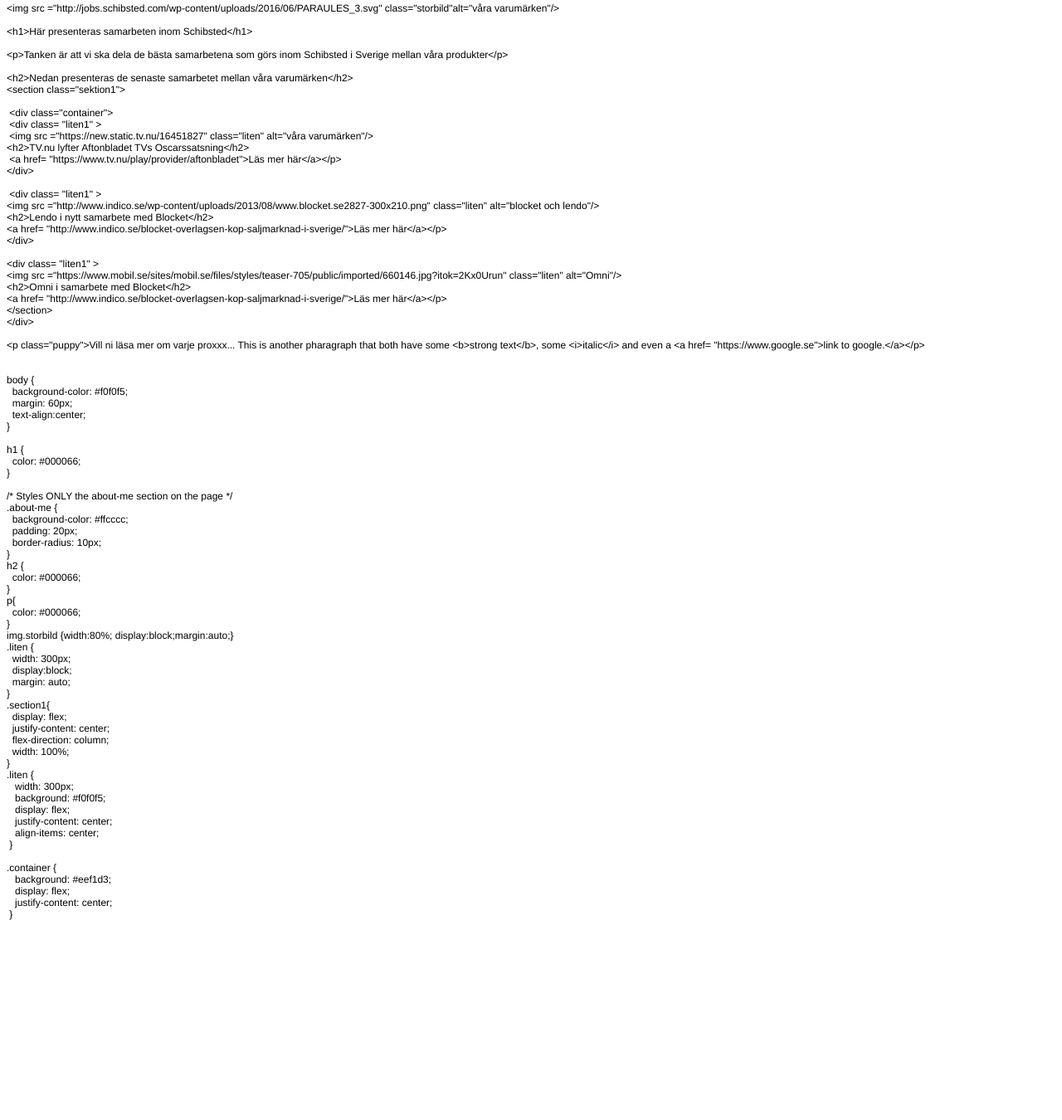
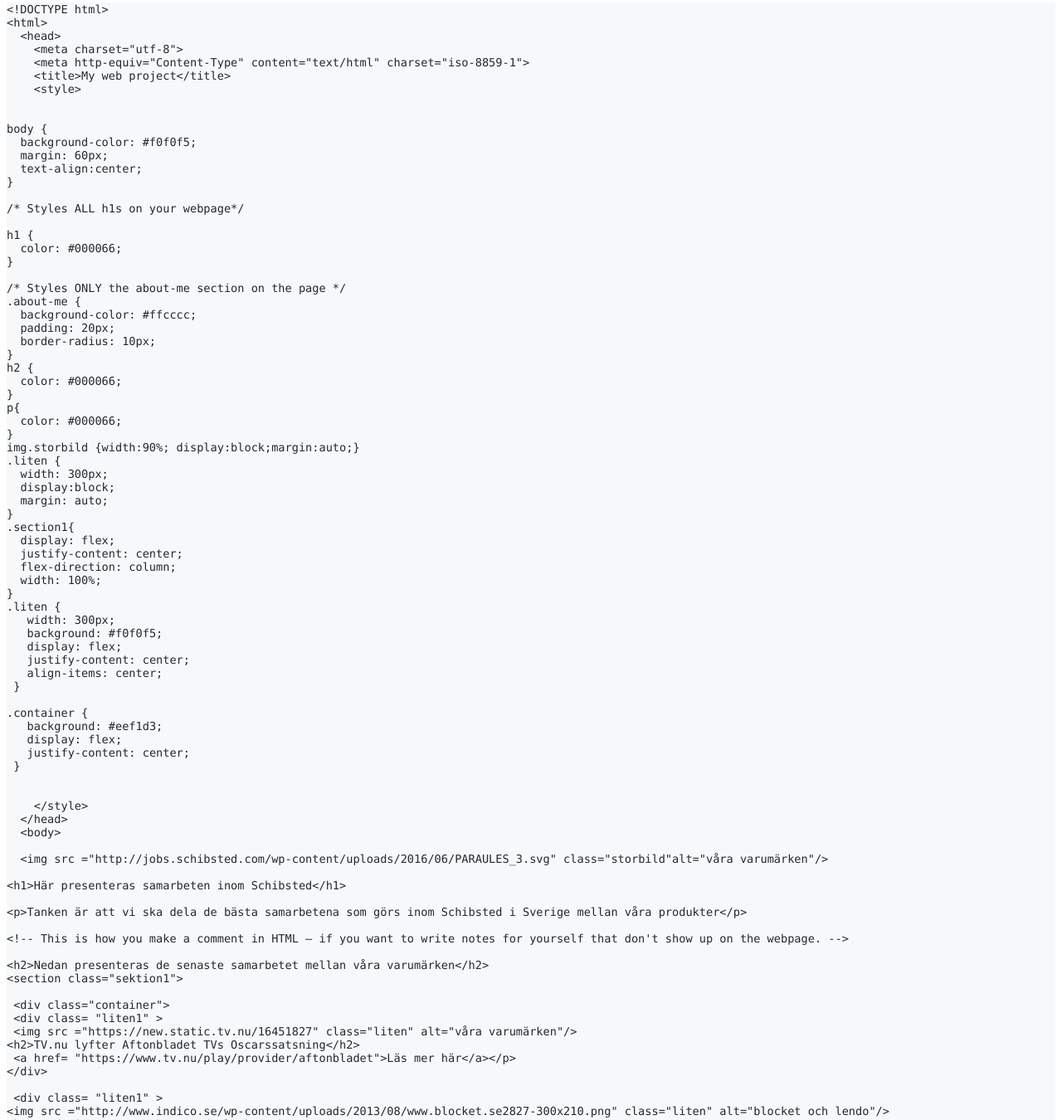
Before and after one commit to christineloob/myfirstwebpage, a plain HTML site: page index.html in a window 1280 px wide. Shown: the part 5-1355 px from the top of the page at 83% size. Before the commit the page ends 1122 px from the top, so only its background shows below. Drawn offline with Linux system fonts and the light colour scheme.

Commit message:
Christine

```diff
--- a/index.html
+++ b/index.html
@@ -7,89 +7,112 @@
   <meta name="Generator" content="Cocoa HTML Writer">
   <meta name="CocoaVersion" content="1504.83">
   <style type="text/css">
-    p.p1 {margin: 0.0px 0.0px 0.0px 0.0px; font: 12.0px Helvetica}
-    p.p2 {margin: 0.0px 0.0px 0.0px 0.0px; font: 12.0px Helvetica; min-height: 14.0px}
+    p.p1 {margin: 0.0px 0.0px 0.0px 0.0px; line-height: 19.0px; font: 13.6px Menlo; color: #24292e; -webkit-text-stroke: #24292e; background-color: #f6f8fa}
+    p.p2 {margin: 0.0px 0.0px 0.0px 0.0px; line-height: 19.0px; font: 13.6px Menlo; color: #24292e; -webkit-text-stroke: #24292e; background-color: #f6f8fa; min-height: 16.0px}
+    span.s1 {font-kerning: none}
   </style>
 </head>
 <body>
-<p class="p1">&lt;img src ="http://jobs.schibsted.com/wp-content/uploads/2016/06/PARAULES_3.svg" class="storbild"alt="våra varumärken"/&gt;</p>
-<p class="p2"><br></p>
-<p class="p1">&lt;h1&gt;Här presenteras samarbeten inom Schibsted&lt;/h1&gt;</p>
-<p class="p2"><br></p>
-<p class="p1">&lt;p&gt;Tanken är att vi ska dela de bästa samarbetena som görs inom Schibsted i Sverige mellan våra produkter&lt;/p&gt;</p>
-<p class="p2"><br></p>
-<p class="p1">&lt;h2&gt;Nedan presenteras de senaste samarbetet mellan våra varumärken&lt;/h2&gt;</p>
-<p class="p1">&lt;section class="sektion1"&gt;</p>
-<p class="p2"><br></p>
-<p class="p1"><span class="Apple-converted-space"> </span>&lt;div class="container"&gt;</p>
-<p class="p1"><span class="Apple-converted-space"> </span>&lt;div class= "liten1" &gt;</p>
-<p class="p1"><span class="Apple-converted-space"> </span>&lt;img src ="https://new.static.tv.nu/16451827" class="liten" alt="våra varumärken"/&gt;</p>
-<p class="p1">&lt;h2&gt;TV.nu lyfter Aftonbladet TVs Oscarssatsning&lt;/h2&gt;</p>
-<p class="p1"><span class="Apple-converted-space"> </span>&lt;a href= "https://www.tv.nu/play/provider/aftonbladet"&gt;Läs mer här&lt;/a&gt;&lt;/p&gt;</p>
-<p class="p1">&lt;/div&gt;</p>
-<p class="p2"><br></p>
-<p class="p1"><span class="Apple-converted-space"> </span>&lt;div class= "liten1" &gt;</p>
-<p class="p1">&lt;img src ="http://www.indico.se/wp-content/uploads/2013/08/www.blocket.se2827-300x210.png" class="liten" alt="blocket och lendo"/&gt;</p>
-<p class="p1">&lt;h2&gt;Lendo i nytt samarbete med Blocket&lt;/h2&gt;</p>
-<p class="p1">&lt;a href= "http://www.indico.se/blocket-overlagsen-kop-saljmarknad-i-sverige/"&gt;Läs mer här&lt;/a&gt;&lt;/p&gt;</p>
-<p class="p1">&lt;/div&gt;</p>
-<p class="p2"><br></p>
-<p class="p1">&lt;div class= "liten1" &gt;</p>
-<p class="p1">&lt;img src ="https://www.mobil.se/sites/mobil.se/files/styles/teaser-705/public/imported/660146.jpg?itok=2Kx0Urun" class="liten" alt="Omni"/&gt;</p>
-<p class="p1">&lt;h2&gt;Omni i samarbete med Blocket&lt;/h2&gt;</p>
-<p class="p1">&lt;a href= "http://www.indico.se/blocket-overlagsen-kop-saljmarknad-i-sverige/"&gt;Läs mer här&lt;/a&gt;&lt;/p&gt;</p>
-<p class="p1">&lt;/section&gt;</p>
-<p class="p1">&lt;/div&gt;</p>
-<p class="p2"><br></p>
-<p class="p1">&lt;p class="puppy"&gt;Vill ni läsa mer om varje proxxx... This is another pharagraph that both have some &lt;b&gt;strong text&lt;/b&gt;, some &lt;i&gt;italic&lt;/i&gt; and even a &lt;a href= "https://www.google.se"&gt;link to google.&lt;/a&gt;&lt;/p&gt;</p>
-<p class="p2"><br></p>
-<p class="p2"><br></p>
-<p class="p1">body {</p>
-<p class="p1"><span class="Apple-converted-space">  </span>background-color: #f0f0f5;</p>
-<p class="p1"><span class="Apple-converted-space">  </span>margin: 60px;</p>
-<p class="p1"><span class="Apple-converted-space">  </span>text-align:center;</p>
-<p class="p1">}</p>
-<p class="p2"><br></p>
-<p class="p1">h1 {</p>
-<p class="p1"><span class="Apple-converted-space">  </span>color: #000066; <span class="Apple-converted-space"> </span></p>
-<p class="p1">}</p>
-<p class="p2"><br></p>
-<p class="p1">/* Styles ONLY the about-me section on the page */</p>
-<p class="p1">.about-me {</p>
-<p class="p1"><span class="Apple-converted-space">  </span>background-color: #ffcccc;</p>
-<p class="p1"><span class="Apple-converted-space">  </span>padding: 20px;</p>
-<p class="p1"><span class="Apple-converted-space">  </span>border-radius: 10px;</p>
-<p class="p1">}</p>
-<p class="p1">h2 {</p>
-<p class="p1"><span class="Apple-converted-space">  </span>color: #000066; <span class="Apple-converted-space"> </span></p>
-<p class="p1">}</p>
-<p class="p1">p{</p>
-<p class="p1"><span class="Apple-converted-space">  </span>color: #000066; <span class="Apple-converted-space"> </span></p>
-<p class="p1">}</p>
-<p class="p1">img.storbild {width:80%; display:block;margin:auto;}</p>
-<p class="p1">.liten {</p>
-<p class="p1"><span class="Apple-converted-space">  </span>width: 300px;</p>
-<p class="p1"><span class="Apple-converted-space">  </span>display:block;</p>
-<p class="p1"><span class="Apple-converted-space">  </span>margin: auto;</p>
-<p class="p1">}</p>
-<p class="p1">.section1{</p>
-<p class="p1"><span class="Apple-converted-space">  </span>display: flex;</p>
-<p class="p1"><span class="Apple-converted-space">  </span>justify-content: center;</p>
-<p class="p1"><span class="Apple-converted-space">  </span>flex-direction: column;</p>
-<p class="p1"><span class="Apple-converted-space">  </span>width: 100%;<span class="Apple-converted-space"> </span></p>
-<p class="p1">}</p>
-<p class="p1">.liten {</p>
-<p class="p1"><span class="Apple-converted-space">   </span>width: 300px;</p>
-<p class="p1"><span class="Apple-converted-space">   </span>background: #f0f0f5;</p>
-<p class="p1"><span class="Apple-converted-space">   </span>display: flex;</p>
-<p class="p1"><span class="Apple-converted-space">   </span>justify-content: center;</p>
-<p class="p1"><span class="Apple-converted-space">   </span>align-items: center;</p>
-<p class="p1"><span class="Apple-converted-space"> </span>}</p>
-<p class="p2"><br></p>
-<p class="p1">.container {</p>
-<p class="p1"><span class="Apple-converted-space">   </span>background: #eef1d3;</p>
-<p class="p1"><span class="Apple-converted-space">   </span>display: flex;</p>
-<p class="p1"><span class="Apple-converted-space">   </span>justify-content: center;</p>
-<p class="p1"><span class="Apple-converted-space"> </span>}</p>
+<p class="p1"><span class="s1">&lt;!DOCTYPE html&gt;</span></p>
+<p class="p1"><span class="s1">&lt;html&gt;</span></p>
+<p class="p1"><span class="s1"><span class="Apple-converted-space">  </span>&lt;head&gt;</span></p>
+<p class="p1"><span class="s1"><span class="Apple-converted-space">    </span>&lt;meta charset="utf-8"&gt;</span></p>
+<p class="p1"><span class="s1"><span class="Apple-converted-space">    </span>&lt;meta http-equiv="Content-Type" content="text/html" charset="iso-8859-1"&gt;</span></p>
+<p class="p1"><span class="s1"><span class="Apple-converted-space">    </span>&lt;title&gt;My web project&lt;/title&gt;</span></p>
+<p class="p1"><span class="s1"><span class="Apple-converted-space">    </span>&lt;style&gt;</span></p>
+<p class="p2"><span class="s1"><span class="Apple-converted-space">    </span></span></p>
+<p class="p2"><span class="s1"><span class="Apple-converted-space">  </span></span></p>
+<p class="p1"><span class="s1">body {</span></p>
+<p class="p1"><span class="s1"><span class="Apple-converted-space">  </span>background-color: #f0f0f5;</span></p>
+<p class="p1"><span class="s1"><span class="Apple-converted-space">  </span>margin: 60px;</span></p>
+<p class="p1"><span class="s1"><span class="Apple-converted-space">  </span>text-align:center;</span></p>
+<p class="p1"><span class="s1">}</span></p>
+<p class="p2"><span class="s1"></span><br></p>
+<p class="p1"><span class="s1">/* Styles ALL h1s on your webpage*/</span></p>
+<p class="p2"><span class="s1"></span><br></p>
+<p class="p1"><span class="s1">h1 {</span></p>
+<p class="p1"><span class="s1"><span class="Apple-converted-space">  </span>color: #000066; <span class="Apple-converted-space"> </span></span></p>
+<p class="p1"><span class="s1">}</span></p>
+<p class="p2"><span class="s1"></span><br></p>
+<p class="p1"><span class="s1">/* Styles ONLY the about-me section on the page */</span></p>
+<p class="p1"><span class="s1">.about-me {</span></p>
+<p class="p1"><span class="s1"><span class="Apple-converted-space">  </span>background-color: #ffcccc;</span></p>
+<p class="p1"><span class="s1"><span class="Apple-converted-space">  </span>padding: 20px;</span></p>
+<p class="p1"><span class="s1"><span class="Apple-converted-space">  </span>border-radius: 10px;</span></p>
+<p class="p1"><span class="s1">}</span></p>
+<p class="p1"><span class="s1">h2 {</span></p>
+<p class="p1"><span class="s1"><span class="Apple-converted-space">  </span>color: #000066; <span class="Apple-converted-space"> </span></span></p>
+<p class="p1"><span class="s1">}</span></p>
+<p class="p1"><span class="s1">p{</span></p>
+<p class="p1"><span class="s1"><span class="Apple-converted-space">  </span>color: #000066; <span class="Apple-converted-space"> </span></span></p>
+<p class="p1"><span class="s1">}</span></p>
+<p class="p1"><span class="s1">img.storbild {width:90%; display:block;margin:auto;}</span></p>
+<p class="p1"><span class="s1">.liten {</span></p>
+<p class="p1"><span class="s1"><span class="Apple-converted-space">  </span>width: 300px;</span></p>
+<p class="p1"><span class="s1"><span class="Apple-converted-space">  </span>display:block;</span></p>
+<p class="p1"><span class="s1"><span class="Apple-converted-space">  </span>margin: auto;</span></p>
+<p class="p1"><span class="s1">}</span></p>
+<p class="p1"><span class="s1">.section1{</span></p>
+<p class="p1"><span class="s1"><span class="Apple-converted-space">  </span>display: flex;</span></p>
+<p class="p1"><span class="s1"><span class="Apple-converted-space">  </span>justify-content: center;</span></p>
+<p class="p1"><span class="s1"><span class="Apple-converted-space">  </span>flex-direction: column;</span></p>
+<p class="p1"><span class="s1"><span class="Apple-converted-space">  </span>width: 100%;<span class="Apple-converted-space"> </span></span></p>
+<p class="p1"><span class="s1">}</span></p>
+<p class="p1"><span class="s1">.liten {</span></p>
+<p class="p1"><span class="s1"><span class="Apple-converted-space">   </span>width: 300px;</span></p>
+<p class="p1"><span class="s1"><span class="Apple-converted-space">   </span>background: #f0f0f5;</span></p>
+<p class="p1"><span class="s1"><span class="Apple-converted-space">   </span>display: flex;</span></p>
+<p class="p1"><span class="s1"><span class="Apple-converted-space">   </span>justify-content: center;</span></p>
+<p class="p1"><span class="s1"><span class="Apple-converted-space">   </span>align-items: center;</span></p>
+<p class="p1"><span class="s1"><span class="Apple-converted-space"> </span>}</span></p>
+<p class="p2"><span class="s1"></span><br></p>
+<p class="p1"><span class="s1">.container {</span></p>
+<p class="p1"><span class="s1"><span class="Apple-converted-space">   </span>background: #eef1d3;</span></p>
+<p class="p1"><span class="s1"><span class="Apple-converted-space">   </span>display: flex;</span></p>
+<p class="p1"><span class="s1"><span class="Apple-converted-space">   </span>justify-content: center;</span></p>
+<p class="p1"><span class="s1"><span class="Apple-converted-space"> </span>}</span></p>
+<p class="p2"><span class="s1"></span><br></p>
+<p class="p2"><span class="s1"></span><br></p>
+<p class="p1"><span class="s1"><span class="Apple-converted-space">    </span>&lt;/style&gt;</span></p>
+<p class="p1"><span class="s1"><span class="Apple-converted-space">  </span>&lt;/head&gt;</span></p>
+<p class="p1"><span class="s1"><span class="Apple-converted-space">  </span>&lt;body&gt;</span></p>
+<p class="p2"><span class="s1"><span class="Apple-converted-space">  </span></span></p>
+<p class="p1"><span class="s1"><span class="Apple-converted-space">  </span>&lt;img src ="http://jobs.schibsted.com/wp-content/uploads/2016/06/PARAULES_3.svg" class="storbild"alt="våra varumärken"/&gt;</span></p>
+<p class="p2"><span class="s1"></span><br></p>
+<p class="p1"><span class="s1">&lt;h1&gt;Här presenteras samarbeten inom Schibsted&lt;/h1&gt;</span></p>
+<p class="p2"><span class="s1"></span><br></p>
+<p class="p1"><span class="s1">&lt;p&gt;Tanken är att vi ska dela de bästa samarbetena som görs inom Schibsted i Sverige mellan våra produkter&lt;/p&gt;</span></p>
+<p class="p2"><span class="s1"></span><br></p>
+<p class="p1"><span class="s1">&lt;!-- This is how you make a comment in HTML – if you want to write notes for yourself that don't show up on the webpage. --&gt;</span></p>
+<p class="p2"><span class="s1"></span><br></p>
+<p class="p1"><span class="s1">&lt;h2&gt;Nedan presenteras de senaste samarbetet mellan våra varumärken&lt;/h2&gt;</span></p>
+<p class="p1"><span class="s1">&lt;section class="sektion1"&gt;</span></p>
+<p class="p2"><span class="s1"></span><br></p>
+<p class="p1"><span class="s1"><span class="Apple-converted-space"> </span>&lt;div class="container"&gt;</span></p>
+<p class="p1"><span class="s1"><span class="Apple-converted-space"> </span>&lt;div class= "liten1" &gt;</span></p>
+<p class="p1"><span class="s1"><span class="Apple-converted-space"> </span>&lt;img src ="https://new.static.tv.nu/16451827" class="liten" alt="våra varumärken"/&gt;</span></p>
+<p class="p1"><span class="s1">&lt;h2&gt;TV.nu lyfter Aftonbladet TVs Oscarssatsning&lt;/h2&gt;</span></p>
+<p class="p1"><span class="s1"><span class="Apple-converted-space"> </span>&lt;a href= "https://www.tv.nu/play/provider/aftonbladet"&gt;Läs mer här&lt;/a&gt;&lt;/p&gt;</span></p>
+<p class="p1"><span class="s1">&lt;/div&gt;</span></p>
+<p class="p2"><span class="s1"></span><br></p>
+<p class="p1"><span class="s1"><span class="Apple-converted-space"> </span>&lt;div class= "liten1" &gt;</span></p>
+<p class="p1"><span class="s1">&lt;img src ="http://www.indico.se/wp-content/uploads/2013/08/www.blocket.se2827-300x210.png" class="liten" alt="blocket och lendo"/&gt;</span></p>
+<p class="p1"><span class="s1">&lt;h2&gt;Lendo i nytt samarbete med Blocket&lt;/h2&gt;</span></p>
+<p class="p1"><span class="s1">&lt;a href= "http://www.indico.se/blocket-overlagsen-kop-saljmarknad-i-sverige/"&gt;Läs mer här&lt;/a&gt;&lt;/p&gt;</span></p>
+<p class="p1"><span class="s1">&lt;/div&gt;</span></p>
+<p class="p2"><span class="s1"></span><br></p>
+<p class="p1"><span class="s1">&lt;div class= "liten1" &gt;</span></p>
+<p class="p1"><span class="s1">&lt;img src ="https://www.mobil.se/sites/mobil.se/files/styles/teaser-705/public/imported/660146.jpg?itok=2Kx0Urun" class="liten" alt="Omni"/&gt;</span></p>
+<p class="p1"><span class="s1">&lt;h2&gt;Omni i samarbete med Blocket&lt;/h2&gt;</span></p>
+<p class="p1"><span class="s1">&lt;a href= "http://www.indico.se/blocket-overlagsen-kop-saljmarknad-i-sverige/"&gt;Läs mer här&lt;/a&gt;&lt;/p&gt;</span></p>
+<p class="p1"><span class="s1">&lt;/section&gt;</span></p>
+<p class="p1"><span class="s1">&lt;/div&gt;</span></p>
+<p class="p2"><span class="s1"></span><br></p>
+<p class="p1"><span class="s1">&lt;p class="puppy"&gt;Vill ni läsa mer om varje proxxx... This is another pharagraph that both have some &lt;b&gt;strong text&lt;/b&gt;, some &lt;i&gt;italic&lt;/i&gt; and even a &lt;a href= "https://www.google.se"&gt;link to google.&lt;/a&gt;&lt;/p&gt;</span></p>
+<p class="p2"><span class="s1"></span><br></p>
+<p class="p2"><span class="s1"></span><br></p>
+<p class="p2"><span class="s1"></span><br></p>
+<p class="p1"><span class="s1"><span class="Apple-converted-space">  </span>&lt;/body&gt;</span></p>
+<p class="p1"><span class="s1">&lt;/html&gt;</span></p>
 </body>
 </html>
```
